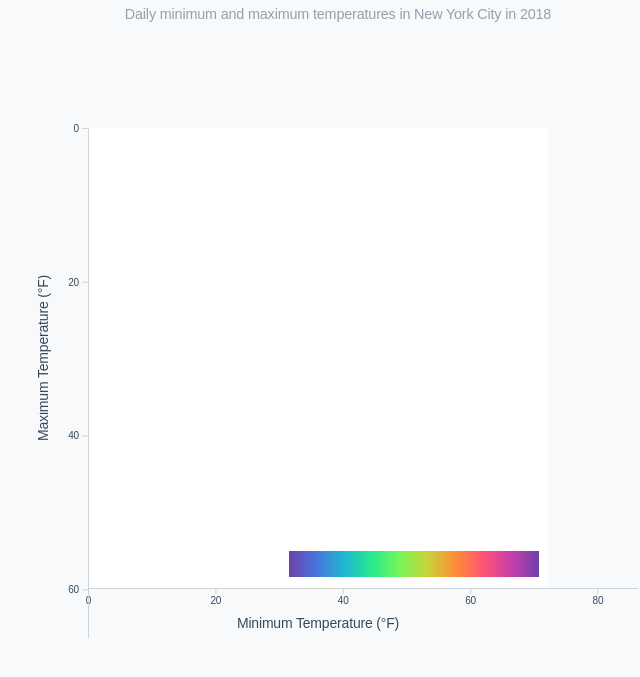
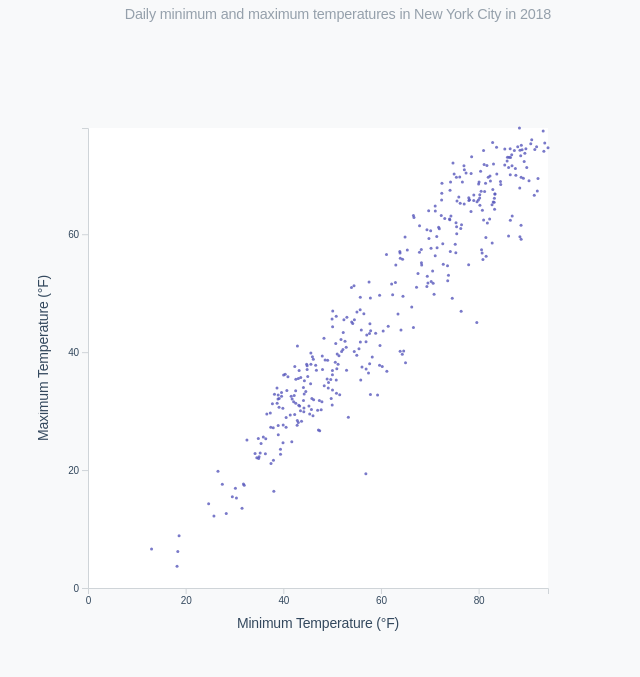
Before and after one commit to FCLV/dv, a plain HTML site: page Assignment 2/index.html in a window 1280 px wide. Shown: the part 101-778 px from the top of the page, without its empty margins (302-942 px from the left). Drawn offline with Linux system fonts and the light colour scheme; a web font is replaced by a local one.

Commit message:
add test.js

```diff
--- a/Assignment 2/index.html
+++ b/Assignment 2/index.html
@@ -23,7 +23,7 @@
         </div>
 
         <script src="src/d3.v6.js"></script>
-        <script src="src/scatter.js"></script>
+        <script src="src/test.js"></script>
     </body>
 
 </html>
--- a/Assignment 2/src/scatter.js
+++ b/Assignment 2/src/scatter.js
@@ -8,7 +8,7 @@ async function drawScatter() {
 
     // Get data attributes, i.e. xAccessor for max temperature and yAccessor for min temperature
     // To DO
-    console.log(dataset)
+    // console.log(dataset)
 
     // function xAccessor(d) {
     //     return d['temperatureMax']
@@ -77,13 +77,18 @@ async function drawScatter() {
     const yScale = d3.scaleLinear()
         .domain([0, d3.max(dataset, d => d['temperatureMin'])])
         .range([0, dimensions.width])
-
+    const colorScale = d3.scaleSequential(d3.interpolateSinebow)
+    console.log(colorScale);
     // 5. Draw data
-
     // draw data into a scatter plot
-
     // To DO
-
+    bounds.append('g').selectAll('dot')
+    .data(dataset)
+    .join("circle")
+        .attr("cx", function (d) { return d['temperatureMax']; } )
+        .attr("cy", function (d) { return d['temperatureMin']; } )
+        .attr("r", 1.5)
+        .style("fill", "#69b3a2");
 
     // 6. Draw peripherals
 
--- /dev/null
+++ b/Assignment 2/src/test.js
@@ -0,0 +1,134 @@
+async function drawScatter() {
+
+    // 1. Access data
+
+    const dataset = await d3.json("./data/my_weather_data.json")
+
+    // set data constants
+
+    // Get data attributes, i.e. xAccessor for max temperature and yAccessor for min temperature
+    // To DO
+    // console.log(dataset)
+
+    // function xAccessor(d) {
+    //     return d['temperatureMax']
+    // }
+
+    // function yAccessor(d) {
+    //     return d['temperatureMin']
+    // }
+
+    const colorScaleYear = 2000
+    const parseDate = d3.timeParse("%Y-%m-%d")
+    const colorAccessor = d => parseDate(d.date).setYear(colorScaleYear)
+
+    // Create chart dimensions
+
+    const width = d3.min([
+        window.innerWidth * 0.75,
+        window.innerHeight * 0.75,
+    ])
+    let dimensions = {
+        width: width,
+        height: width,
+        margin: {
+            top: 90,
+            right: 90,
+            bottom: 50,
+            left: 50,
+        },
+        legendWidth: 250,
+        legendHeight: 26,
+    }
+    dimensions.boundedWidth = dimensions.width -
+        dimensions.margin.left -
+        dimensions.margin.right
+    dimensions.boundedHeight = dimensions.height -
+        dimensions.margin.top -
+        dimensions.margin.bottom
+
+    // Draw
+
+    const wrapper = d3.select("#wrapper")
+        .append("svg")
+        .attr("width", dimensions.width)
+        .attr("height", dimensions.height)
+
+    const bounds = wrapper.append("g")
+        .style("transform", `translate(${
+      dimensions.margin.left
+    }px, ${
+      dimensions.margin.top
+    }px)`)
+
+    const boundsBackground = bounds.append("rect")
+        .attr("class", "bounds-background")
+        .attr("x", 0)
+        .attr("width", dimensions.boundedWidth)
+        .attr("y", 0)
+        .attr("height", dimensions.boundedHeight)
+
+    // Create scales
+    // Create scales for x, y, and color (i.e., xScale, yScale, and colorScale)
+    // To DO
+    const xScale = d3.scaleLinear()
+        .domain([0, d3.max(dataset, d => d['temperatureMax'])])
+        .range([0, dimensions.boundedWidth]);
+    const yScale = d3.scaleLinear()
+        .domain([d3.max(dataset, d => d['temperatureMin']), 0])
+        .range([0, dimensions.boundedHeight]);
+    const colorScale = d3.scaleSequential(d3.interpolateSinebow)
+        .domain([946656000000, 978192000000])
+        .range([0, 10000000000])
+    // console.log(colorScale(colorAccessor(dataset[2])));
+    // console.log(colorScale(colorAccessor(dataset[12])));
+    // console.log(colorScale(colorAccessor(dataset[20])));
+    for (let i in dataset){
+        // console.log(dataset[i]['temperatureMax'], dataset[i]['temperatureMin']);
+        console.log(colorScale(colorAccessor(dataset[i])))
+    }
+
+    // 5. Draw data
+    // draw data into a scatter plot
+    // To DO
+    bounds.append('g').selectAll('dot')
+    .data(dataset)
+    .join("circle")
+        .attr("cx", function (d) { return xScale(d['temperatureMax']); } )
+        .attr("cy", function (d) { return yScale(d['temperatureMin']); } )
+        .attr("r", 1.5)
+        .style("fill", function (d) {
+            return colorScale(colorAccessor(d))
+        });
+
+    // 6. Draw peripherals
+
+    const xAxisGenerator = d3.axisBottom()
+        .scale(xScale)
+        .ticks(4)
+
+    const xAxis = bounds.append("g")
+        .call(xAxisGenerator)
+        .style("transform", `translateY(${dimensions.boundedHeight}px)`)
+
+    const xAxisLabel = xAxis.append("text")
+        .attr("class", "x-axis-label")
+        .attr("x", dimensions.boundedWidth / 2)
+        .attr("y", dimensions.margin.bottom - 10)
+        .html("Minimum Temperature (&deg;F)")
+
+    const yAxisGenerator = d3.axisLeft()
+        .scale(yScale)
+        .ticks(4)
+
+    const yAxis = bounds.append("g")
+        .call(yAxisGenerator)
+
+    const yAxisLabel = yAxis.append("text")
+        .attr("class", "y-axis-label")
+        .attr("x", -dimensions.boundedHeight / 2)
+        .attr("y", -dimensions.margin.left + 10)
+        .html("Maximum Temperature (&deg;F)")
+
+}
+drawScatter()
--- a/Assignment 2/styles.css
+++ b/Assignment 2/styles.css
@@ -1,7 +1,7 @@
-@font-face {
+/* @font-face {
     font-family: 'Inter var';
     src: url('./../../Inter.var.woff2');
-}
+} */
 
 body {
     display: flex;
```
Also changed, not shown: 1 other file.
